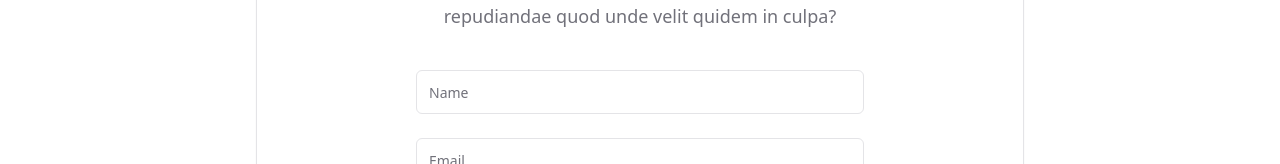
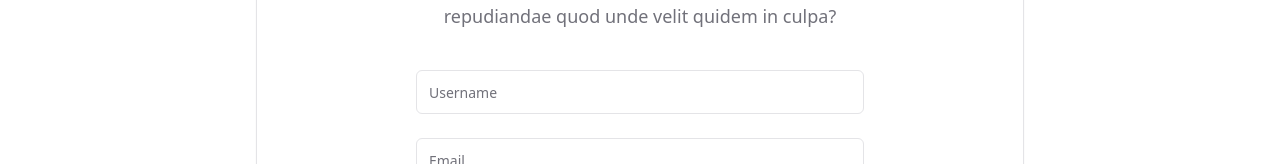
Before and after one commit to 3akare/nobr, a Next.js app: page / in a window 1280 px wide. Shown: the part 1088-1252 px from the top of the page. Built offline with nearby package versions, Linux system fonts and the light colour scheme.

Commit message:
Add waiting list subscription
Now, users emails are stored in firebase database

```diff
--- a/app/components/InputForm.tsx
+++ b/app/components/InputForm.tsx
@@ -1,9 +1,10 @@
 "use client";
-
+//Zod imports
 import { zodResolver } from "@hookform/resolvers/zod";
 import { useForm } from "react-hook-form";
 import * as z from "zod";
 
+//Shadcn imports
 import { Button } from "@/app/components/ui/button";
 import {
   Form,
@@ -14,6 +15,11 @@ import {
 } from "@/app/components/ui/form";
 import { Input } from "@/app/components/ui/input";
 import { toast } from "@/app/components/ui/use-toast";
+
+//Firebase imports
+import { addDoc } from "firebase/firestore";
+import { collectionRef } from "../../firebase";
+
 
 const FormSchema = z.object({
   username: z.string().min(2, {
@@ -32,6 +38,7 @@ export function InputForm() {
   });
 
   function onSubmit(data: z.infer<typeof FormSchema>) {
+    addDoc(collectionRef, { ...data });
     toast({
       title: "You submitted the following values:",
       description: <p>Name and Email saved</p>,
@@ -53,7 +60,7 @@ export function InputForm() {
               <FormItem>
                 <FormControl>
                   <Input
-                    placeholder="Name"
+                    placeholder="Username"
                     {...field}
                     className="focus-visible:ring-0 focus-visible:ring-offset-0 h-11"
                   />
--- a/firebase.js
+++ b/firebase.js
@@ -1,5 +1,6 @@
 // Import the functions you need from the SDKs you need
 import { initializeApp, getApp, getApps } from "firebase/app";
+import { collection, getFirestore } from "firebase/firestore";
 // TODO: Add SDKs for Firebase products that you want to use
 // https://firebase.google.com/docs/web/setup#available-libraries
 
@@ -13,5 +14,12 @@ const firebaseConfig = {
   appId: "1:917229872453:web:82852695c85b28f7164a2c",
 };
 
+//Initialize App
 export const app =
   getApps.length === 0 ? initializeApp(firebaseConfig) : getApp;
+
+//Create Firestore instance
+const database = getFirestore();
+
+//Create Collection Reference
+export const collectionRef = collection(database, "users-email");
```
